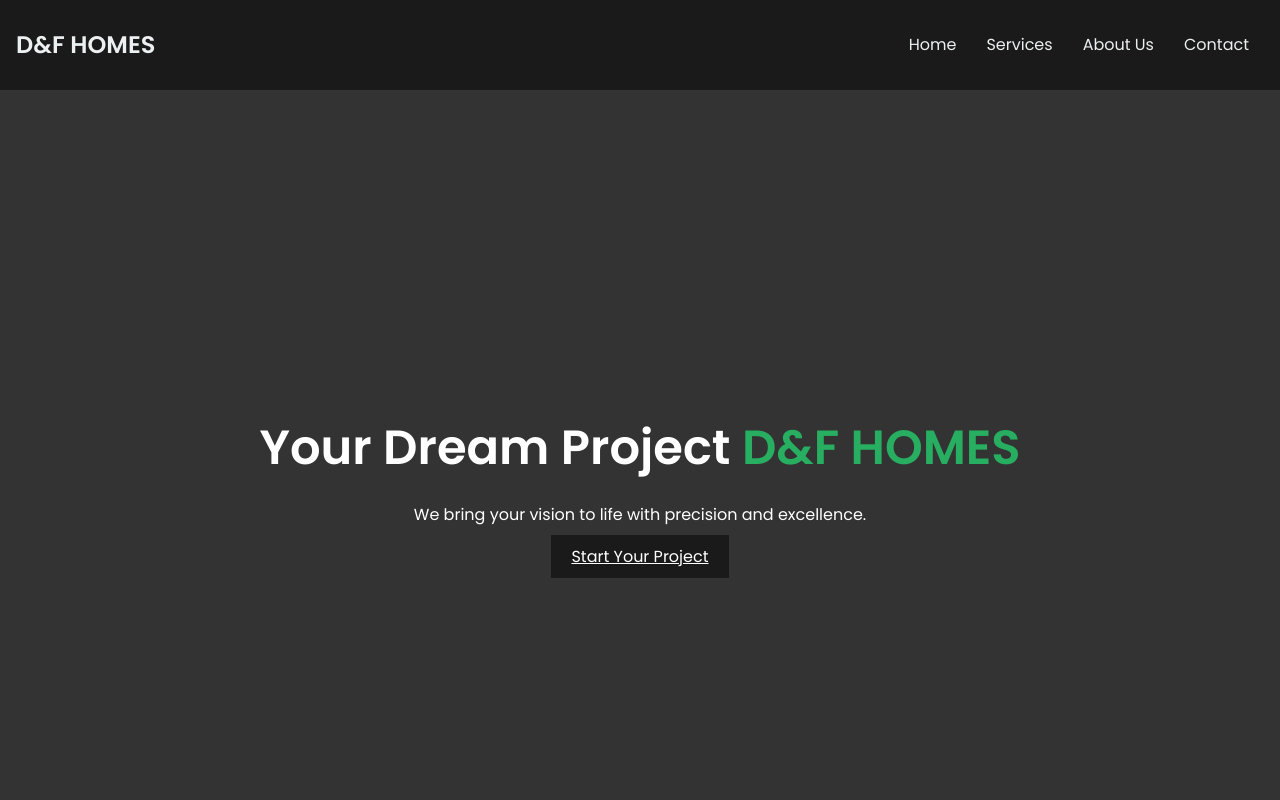
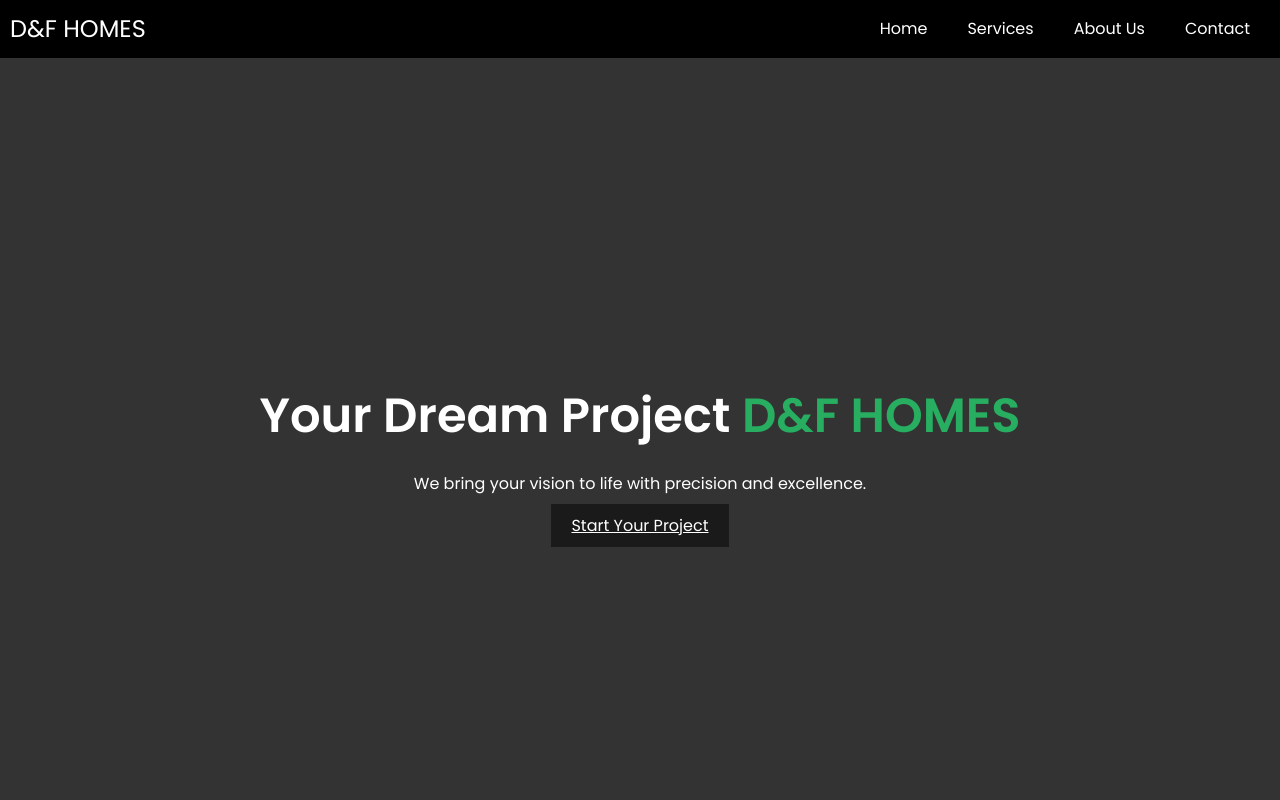
Before and after one commit to najmajinow/D-F-Homes, a plain HTML site: page index.html in a window 1280 px wide. Shown: the top 800 px of the page. Drawn offline with Linux system fonts and the light colour scheme.

Commit message:
Add files via upload

```diff
--- a/style.css
+++ b/style.css
@@ -8,42 +8,57 @@ body {
     background-color: #333; /* Dark background for a construction aesthetic */
 }
 
-/* Header Styles */
+/* Header styles */
 header {
-    background: #1a1a1a; /* Black header background */
-    padding: 1rem;
+    background-color:black; /* Example background color */
+    padding: 10px; /* Reduce padding for a more compact header */
 }
 
 nav {
     display: flex;
     justify-content: space-between;
     align-items: center;
+    flex-wrap: wrap; /* Allow wrapping of nav links on smaller screens */
 }
 
 .logo {
-    font-size: 1.5rem;
-    font-weight: 600;
-    color: #ecf0f1; /* Light color for logo */
+    font-size: 24px; /* Adjust the size for visibility */
+    color: #ffffff; /* Logo color */
 }
 
 .nav-links {
-    list-style: none;
     display: flex;
+    justify-content: center; /* Center nav links */
+    flex-wrap: wrap; /* Allow links to wrap on smaller screens */
+    margin: 0; /* Remove default margin */
+    padding: 0; /* Remove default padding */
+    list-style-type: none; /* Remove bullet points */
 }
 
 .nav-links li {
-    margin: 0 15px;
+    margin: 5px 10px; /* Reduce space between links */
 }
 
 .nav-links a {
     text-decoration: none;
-    color: #ecf0f1; /* Light color for links */
-    transition: color 0.3s;
+    color: #ffffff; /* Change link color */
+    padding: 5px 10px; /* Add padding for touch targets */
+    border-radius: 4px; /* Rounded corners for buttons */
+    transition: background-color 0.3s; /* Smooth background transition */
 }
 
 .nav-links a:hover {
-    color: #27ae60; /* Dark green color on hover */
+    background-color: black; /* Darker background on hover */
 }
+
+/* Media Queries for Mobile Responsiveness */
+@media (max-width: 768px) {
+    .nav-links {
+        flex-direction: column; /* Stack links vertically on smaller screens */
+        align-items: center; /* Center align the links */
+    }
+}
+
 
 /* Hero Section */
 .hero {
```
